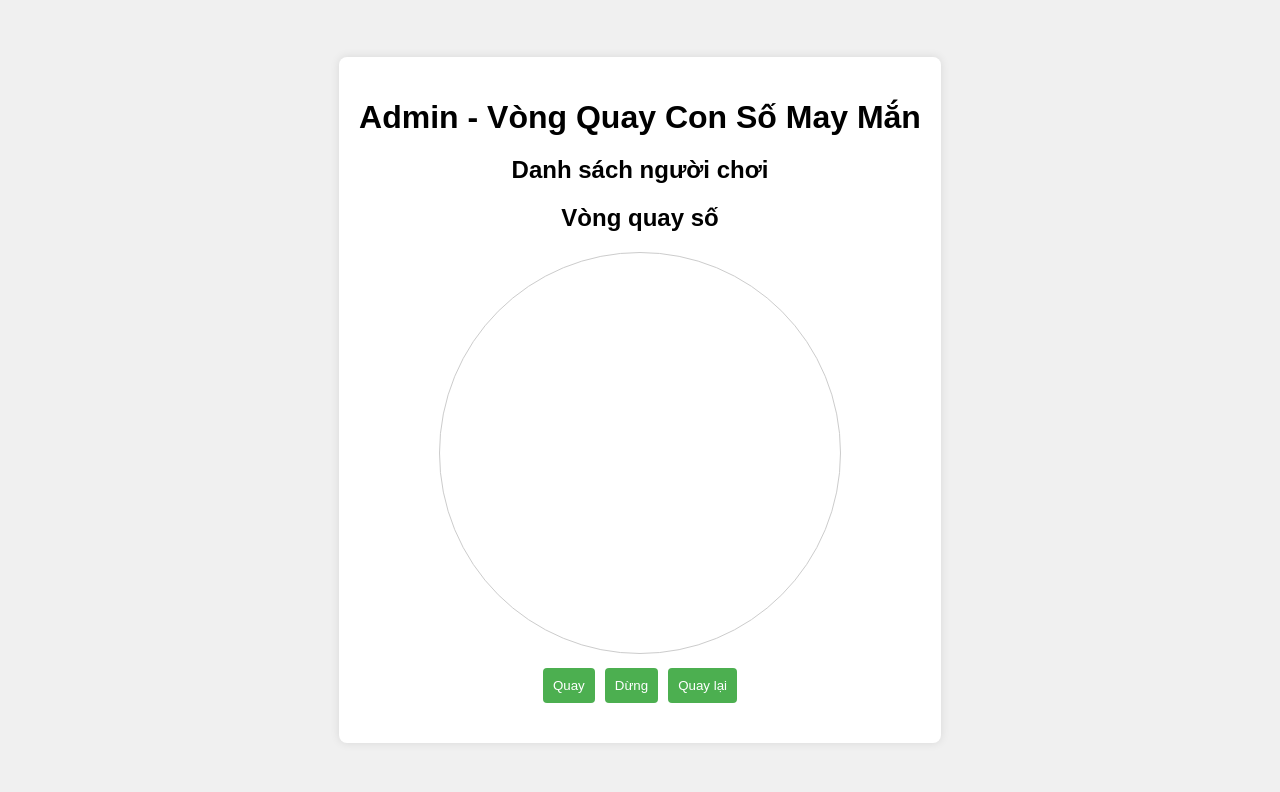
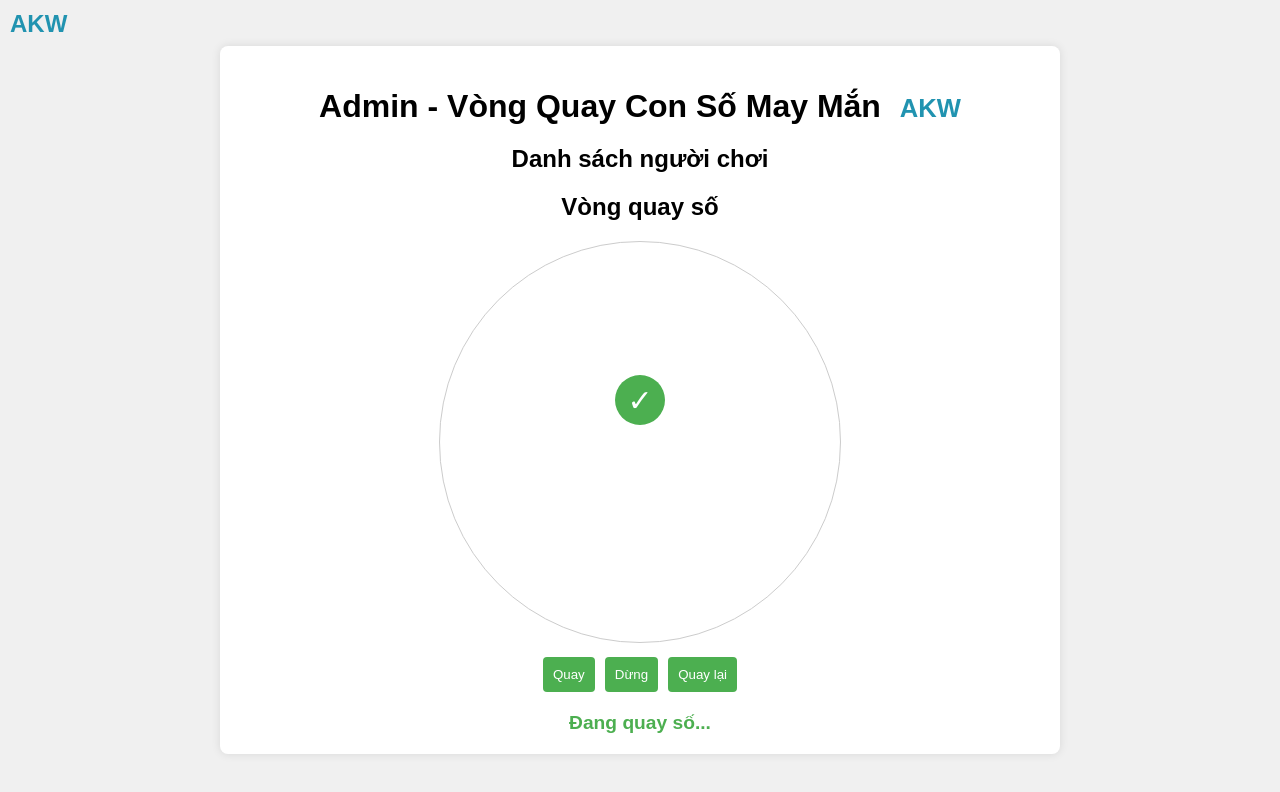
Before and after one commit to Thanhtin5520/VongQuayMayMan, a website: page admin/index.html in a window 1280 px wide. Both pictures are taken after a click on the button "Quay". Drawn offline with nearby package versions, Linux system fonts and the light colour scheme; no server answers.

Commit message:
Initial commit4

```diff
--- a/admin/index.html
+++ b/admin/index.html
@@ -3,12 +3,13 @@
 <head>
   <meta charset="UTF-8">
   <meta name="viewport" content="width=device-width, initial-scale=1.0">
-  <title>Admin - Vòng Quay Con Số May Mắn</title>
+  <title>Admin - Vòng Quay Con Số May Mắn - AKW</title>
   <link rel="stylesheet" href="style.css">
 </head>
 <body>
+  <a href="#" class="akw-logo">AKW</a>
   <div class="container">
-    <h1>Admin - Vòng Quay Con Số May Mắn</h1>
+    <h1>Admin - Vòng Quay Con Số May Mắn <span class="akw-logo-small">AKW</span></h1>
     <div id="playerList">
       <h2>Danh sách người chơi</h2>
       <ul id="players"></ul>
@@ -23,6 +24,11 @@
       </div>
     </div>
     <div id="result"></div>
+    <div id="successEffect" class="success-effect">
+      <div class="spinner"></div>
+      <div class="checkmark">✓</div>
+    </div>
+    <div id="message"></div>
   </div>
   <script src="https://cdn.socket.io/4.7.2/socket.io.min.js"></script>
   <script src="script.js"></script>
--- a/admin/script.js
+++ b/admin/script.js
@@ -6,6 +6,10 @@ const stopButton = document.getElementById('stop');
 const resetButton = document.getElementById('reset');
 const wheelCanvas = document.getElementById('wheelCanvas');
 const ctx = wheelCanvas.getContext('2d');
+const successEffect = document.getElementById('successEffect');
+const spinner = successEffect.querySelector('.spinner');
+const checkmark = successEffect.querySelector('.checkmark');
+const messageDiv = document.getElementById('message');
 
 let players = [];
 let isSpinning = false;
@@ -74,6 +78,7 @@ function spin() {
     currentRotation += 0.1;
     drawWheel();
   }, 50);
+  showSuccessMessage('Đang quay số...');
 }
 
 // Dừng vòng quay
@@ -84,6 +89,7 @@ function stop() {
   const winnerIndex = Math.floor(Math.random() * players.length);
   const winner = players[winnerIndex];
   resultDiv.textContent = `Người trúng thưởng: ${winner.name} - Số: ${winner.number}`;
+  showSuccessMessage('Đã dừng quay!');
 }
 
 // Quay lại lượt trước
@@ -91,6 +97,7 @@ function reset() {
   currentRotation = 0;
   drawWheel();
   resultDiv.textContent = '';
+  showSuccessMessage('Đã reset vòng quay!');
 }
 
 // Kết nối Socket.io
@@ -106,6 +113,30 @@ socket.on('playerRemoved', (number) => {
   drawWheel();
 });
 
+// Hàm hiển thị thông báo thành công
+function showSuccessMessage(message) {
+  // Hiển thị hiệu ứng xoay vòng
+  successEffect.classList.add('active');
+  spinner.style.display = 'block';
+  checkmark.classList.remove('show');
+
+  // Sau 1.5 giây, hiển thị dấu tích
+  setTimeout(() => {
+    spinner.style.display = 'none';
+    checkmark.classList.add('show');
+
+    // Hiển thị thông báo
+    messageDiv.textContent = message;
+    messageDiv.classList.add('show');
+
+    // Ẩn hiệu ứng sau 2 giây
+    setTimeout(() => {
+      successEffect.classList.remove('active');
+      messageDiv.classList.remove('show');
+    }, 2000);
+  }, 1500);
+}
+
 // Khởi tạo
 fetchPlayers();
 drawWheel();
--- a/admin/style.css
+++ b/admin/style.css
@@ -4,8 +4,29 @@ body {
   display: flex;
   justify-content: center;
   align-items: center;
-  height: 100vh;
+  min-height: 100vh;
   margin: 0;
+  position: relative;
+}
+
+.akw-logo {
+  position: absolute;
+  top: 10px;
+  left: 10px;
+  font-size: 24px;
+  font-weight: bold;
+  color: #2193b0;
+  text-decoration: none;
+}
+
+.akw-logo:hover {
+  color: #6dd5ed;
+}
+
+.akw-logo-small {
+  font-size: 0.8em;
+  color: #2193b0;
+  margin-left: 10px;
 }
 
 .container {
@@ -14,6 +35,10 @@ body {
   border-radius: 8px;
   box-shadow: 0 0 10px rgba(0, 0, 0, 0.1);
   text-align: center;
+  position: relative;
+  width: 90%;
+  max-width: 800px;
+  margin: 20px;
 }
 
 h1, h2 {
@@ -67,3 +92,84 @@ button:hover {
   margin-top: 20px;
   color: #333;
 }
+
+.success-effect {
+  position: fixed;
+  top: 50%;
+  left: 50%;
+  transform: translate(-50%, -50%);
+  width: 100px;
+  height: 100px;
+  pointer-events: none;
+  z-index: 1000;
+  display: none;
+}
+
+.success-effect.active {
+  display: block;
+}
+
+.spinner {
+  width: 100%;
+  height: 100%;
+  border: 4px solid #f3f3f3;
+  border-top: 4px solid #4CAF50;
+  border-radius: 50%;
+  animation: spin 1s linear infinite;
+}
+
+.checkmark {
+  position: absolute;
+  top: 50%;
+  left: 50%;
+  transform: translate(-50%, -50%) scale(0);
+  width: 50px;
+  height: 50px;
+  border-radius: 50%;
+  background-color: #4CAF50;
+  display: flex;
+  align-items: center;
+  justify-content: center;
+  color: white;
+  font-size: 30px;
+  opacity: 0;
+}
+
+.checkmark.show {
+  animation: checkmark 0.5s ease-out forwards;
+}
+
+@keyframes spin {
+  0% { transform: rotate(0deg); }
+  100% { transform: rotate(360deg); }
+}
+
+@keyframes checkmark {
+  0% {
+    transform: translate(-50%, -50%) scale(0);
+    opacity: 0;
+  }
+  50% {
+    transform: translate(-50%, -50%) scale(1.2);
+    opacity: 1;
+  }
+  100% {
+    transform: translate(-50%, -50%) scale(1);
+    opacity: 1;
+  }
+}
+
+#message {
+  margin-top: 20px;
+  color: #4CAF50;
+  font-weight: bold;
+  font-size: 1.2em;
+  opacity: 0;
+  transform: translateY(20px);
+  transition: all 0.5s ease-out;
+}
+
+#message.show {
+  opacity: 1;
+  transform: translateY(0);
+}
--- a/client/style.css
+++ b/client/style.css
@@ -6,6 +6,34 @@ body {
   align-items: center;
   height: 100vh;
   margin: 0;
+  position: relative;
+}
+
+.logo-akhue {
+  position: absolute;
+  top: 16px;
+  left: 16px;
+  z-index: 10;
+}
+
+.akw-logo {
+  position: absolute;
+  top: 10px;
+  left: 10px;
+  font-size: 24px;
+  font-weight: bold;
+  color: #2193b0;
+  text-decoration: none;
+}
+
+.akw-logo:hover {
+  color: #6dd5ed;
+}
+
+.akw-logo-small {
+  font-size: 0.8em;
+  color: #2193b0;
+  margin-left: 10px;
 }
 
 .container {
@@ -14,6 +42,7 @@ body {
   border-radius: 8px;
   box-shadow: 0 0 10px rgba(0, 0, 0, 0.1);
   text-align: center;
+  position: relative;
 }
 
 h1 {
@@ -45,9 +74,57 @@ button:hover {
   background-color: #45a049;
 }
 
+.success-effect {
+  position: fixed;
+  top: 50%;
+  left: 50%;
+  transform: translate(-50%, -50%);
+  width: 120px;
+  height: 120px;
+  pointer-events: none;
+  z-index: 1000;
+  display: none;
+  align-items: center;
+  justify-content: center;
+}
+
+.success-effect.active {
+  display: flex;
+}
+
+#bigCheck {
+  animation: popCheck 0.7s cubic-bezier(.68,-0.55,.27,1.55);
+  display: block !important;
+}
+
+@keyframes popCheck {
+  0% {
+    transform: scale(0.2);
+    opacity: 0;
+  }
+  60% {
+    transform: scale(1.2);
+    opacity: 1;
+  }
+  100% {
+    transform: scale(1);
+    opacity: 1;
+  }
+}
+
 #message {
   margin-top: 20px;
-  color: #333;
+  color: #4CAF50;
+  font-weight: bold;
+  font-size: 1.2em;
+  opacity: 0;
+  transform: translateY(20px);
+  transition: all 0.5s ease-out;
+}
+
+#message.show {
+  opacity: 1;
+  transform: translateY(0);
 }
 
 .number-grid {
@@ -89,34 +166,17 @@ button:hover {
   color: #888;
 }
 
-.success-effect {
-  position: fixed;
-  top: 0;
-  left: 0;
-  width: 100%;
-  height: 100%;
-  pointer-events: none;
-  z-index: 1000;
-}
-
-@keyframes successMessage {
-  0% {
-    transform: scale(0.5);
-    opacity: 0;
-  }
-  50% {
-    transform: scale(1.2);
-  }
-  100% {
-    transform: scale(1);
-    opacity: 1;
-  }
-}
-
 .success-message {
-  animation: successMessage 0.5s ease-out;
+  margin-top: 20px;
   color: #4CAF50;
   font-weight: bold;
   font-size: 1.2em;
-  text-shadow: 0 0 10px rgba(76, 175, 80, 0.3);
+  opacity: 0;
+  transform: translateY(20px);
+  transition: all 0.5s ease-out;
 }
+
+.success-message.show {
+  opacity: 1;
+  transform: translateY(0);
+}
```
Also changed, not shown: client/index.html (+13 -3 lines), client/script.js (+29 -8 lines), client/success.json (added, +1 -0 lines).
